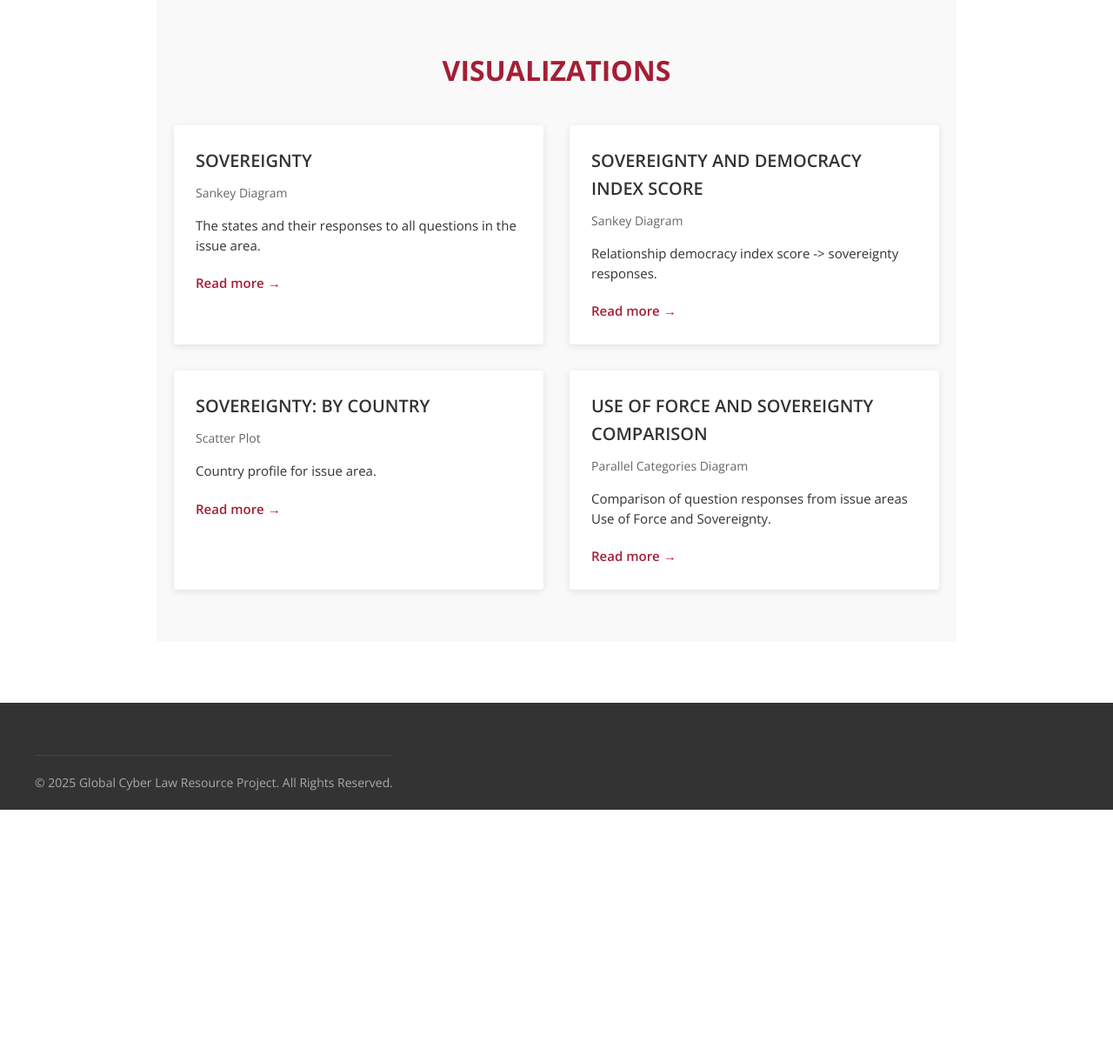
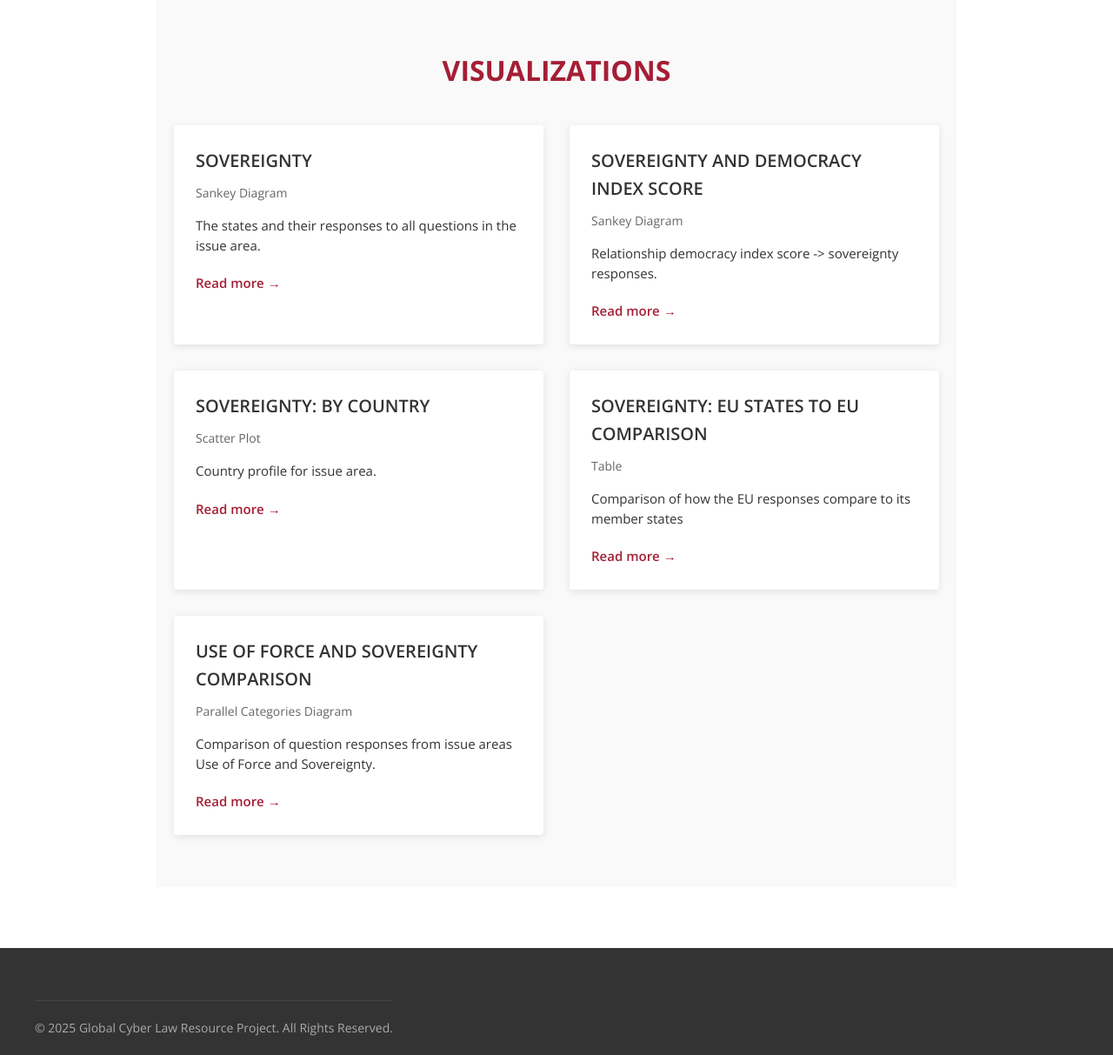
Before and after one commit to marieleponti/globalcyberlawproject-ilit, a Django app: page /sovereignty in a window 1280 px wide. Shown: the part 3055-4268 px from the top of the page at 87% size. Before the commit the page ends 3986 px from the top, so only its background shows below. Run offline with Django 4.2, Linux system fonts and the light colour scheme.

Commit message:
add comparison of EU vs EU states position on Sovereignty

```diff
--- a/src/core/templates/core/sovereignty.html
+++ b/src/core/templates/core/sovereignty.html
@@ -245,6 +245,13 @@
             </div>
 
             <div class="vis-card">
+                <h3 class="vis-title">Sovereignty: EU States to EU Comparison</h3>
+                <div class="vis-meta">Table</div>
+                <p class="vis-desc">Comparison of how the EU responses compare to its member states</p>
+                <a href="{% url 'sov_eu_states_to_eu' %}" class="vis-link">Read more →</a>
+            </div>
+
+            <div class="vis-card">
                 <h3 class="vis-title">Use of Force and Sovereignty Comparison </h3>
                 <div class="vis-meta">Parallel Categories Diagram</div>
                 <p class="vis-desc">Comparison of question responses from issue areas Use of Force and Sovereignty.</p>
--- a/src/core/urls.py
+++ b/src/core/urls.py
@@ -11,7 +11,8 @@ urlpatterns = [
     path('uof-scatter', views.uof_scatter, name='uof_scatter'),
     path('uof-by-state-scatter', views.uof_by_state_scatter, name='uof_by_state_scatter'),
     path('uof-sovereignty-parallel-categories', views.uof_sov_parallel_categories, name='uof_sov_parallel_categories'),
-    path('uof-eu-states-to-eu', views.eu_comparison_view, name='uof_eu_states_to_eu'),
+    path('uof-eu-states-to-eu-uof', views.eu_comparison_uof_view, name='uof_eu_states_to_eu'),
+    path('sov-eu-states-to-eu-sov', views.eu_comparison_sov_view, name='sov_eu_states_to_eu'),
     path('uof-state-comparison', views.state_comparison_view, name='uof_state_comparison'),
     path('uof-art51-nato-sankey', views.uof_q8_nato_sankey, name='uof_q8_nato_sankey'),
     path('sovereignty-sankey', views.sovereignty_sankey, name='sovereignty_sankey'),
--- a/src/core/views.py
+++ b/src/core/views.py
@@ -110,7 +110,7 @@ def uof_sov_parallel_categories(request):
         })
 
 
-def eu_comparison_view(request):
+def eu_comparison_uof_view(request):
     # Cargar datos
     df_uof = load_uof_data()
     df_membresia = load_membership_data()
@@ -122,6 +122,19 @@ def eu_comparison_view(request):
 
     return render(request, 'core/uof_eu_members.html', {
         'uof_eu_members_table': tabla_fig})
+
+def eu_comparison_sov_view(request):
+    # Cargar datos
+    df_sov = load_sovereignty_data()
+    df_membresia = load_membership_data()
+    questions_sov = get_questions(df_sov)
+
+    # Crear la tabla
+    tabla_fig = create_eu_comparison_table(df_sov, questions_sov, df_membresia)
+    tabla_fig = opy.plot(tabla_fig, output_type='div', include_plotlyjs=False)
+
+    return render(request, 'core/sov_eu_members.html', {
+        'sov_eu_members_table': tabla_fig})
 
 def state_comparison_view(request):
     # Cargar datos
--- a/src/data/sovereignty-sept2025.csv
+++ b/src/data/sovereignty-sept2025.csv
@@ -16,7 +16,7 @@ Ecuador,ECU,Ambiguous,Yes,Silent,Yes,Yes,Silent,Silent,Ambiguous,Ambiguous,Silen
 Estonia,EST,Yes,Yes,Silent,Yes,Yes,Yes,Yes,Yes,Yes,Ambiguous,No,Yes,Yes,Silent,Silent,Silent,Silent,Silent,Silent,Silent,Silent,Silent,Silent,No,Silent,Silent,Yes,Silent,Silent,Silent,Silent,Silent,Ambiguous
 European Union,EUN,Yes,Yes,Yes,Yes,Yes,Silent,Silent,Yes,Silent,Yes,Yes,Silent,Silent,Silent,No,Silent,Silent,Silent,Silent,Silent,Silent,Yes,Silent,Silent,Silent,Silent,Silent,Silent,Silent,Yes,Silent,Silent,Silent
 Finland,FIN,Yes,Yes,Ambiguous,Yes,Yes,Silent,Silent,Yes,Yes,Yes,Ambiguous,Silent,Yes,No,No,Silent,Ambiguous,Silent,Ambiguous,Silent,Silent,Ambiguous,Silent,Silent,Silent,Ambiguous,Silent,Silent,Silent,Silent,Ambiguous,Silent,Yes
-France,FRA,Yes,Yes,Yes,Yes,Yes,Silent,Silent,Silent,"Yes,Ambiguous","Yes,Ambiguous",Silent,Silent,Silent,"No,Ambiguous",Silent,Silent,No,Silent,No,Silent,Silent,Yes,Silent,Silent,Silent,Yes,Silent,Silent,Silent,Ambiguous,Silent,Silent,Yes
+France,FRA,Yes,Yes,Yes,Yes,Yes,Silent,Silent,Silent,"Ambiguous","Ambiguous",Silent,Silent,Silent,"Ambiguous",Silent,Silent,No,Silent,No,Silent,Silent,Yes,Silent,Silent,Silent,Yes,Silent,Silent,Silent,Ambiguous,Silent,Silent,Yes
 Germany ,DEU,Yes,Yes,Yes,Yes,Yes,Ambiguous,Ambiguous,Yes,Yes,Yes,Yes,Silent,Yes,No,No,Silent,Ambiguous,Yes,No,Ambiguous,Yes,Silent,Ambiguous,No,Ambiguous,Silent,Silent,Silent,Ambiguous,Ambiguous,Silent,Silent,Ambiguous
 Guyana ,GUY,Yes,Yes,Yes,Yes,Yes,Silent,Silent,Silent,Yes,Silent,Silent,Silent,Ambiguous,Silent,Silent,Silent,Silent,Silent,Silent,Silent,Silent,Yes,Silent,Silent,Silent,Silent,Silent,Silent,Silent,Yes,Ambiguous,Silent,Silent
 Guatemala,GTM,Yes,Yes,Yes,Yes,Ambiguous,Ambiguous,Silent,Yes,Yes,Silent,Silent,Silent,Yes,Silent,Silent,Silent,Silent,Silent,Silent,Silent,Silent,Silent,Silent,Silent,Silent,Silent,Silent,Silent,Silent,Silent,Silent,Silent,Silent
```
Also changed, not shown: src/core/templates/core/sov_eu_members.html (added, +15 -0 lines), 1 other file.
